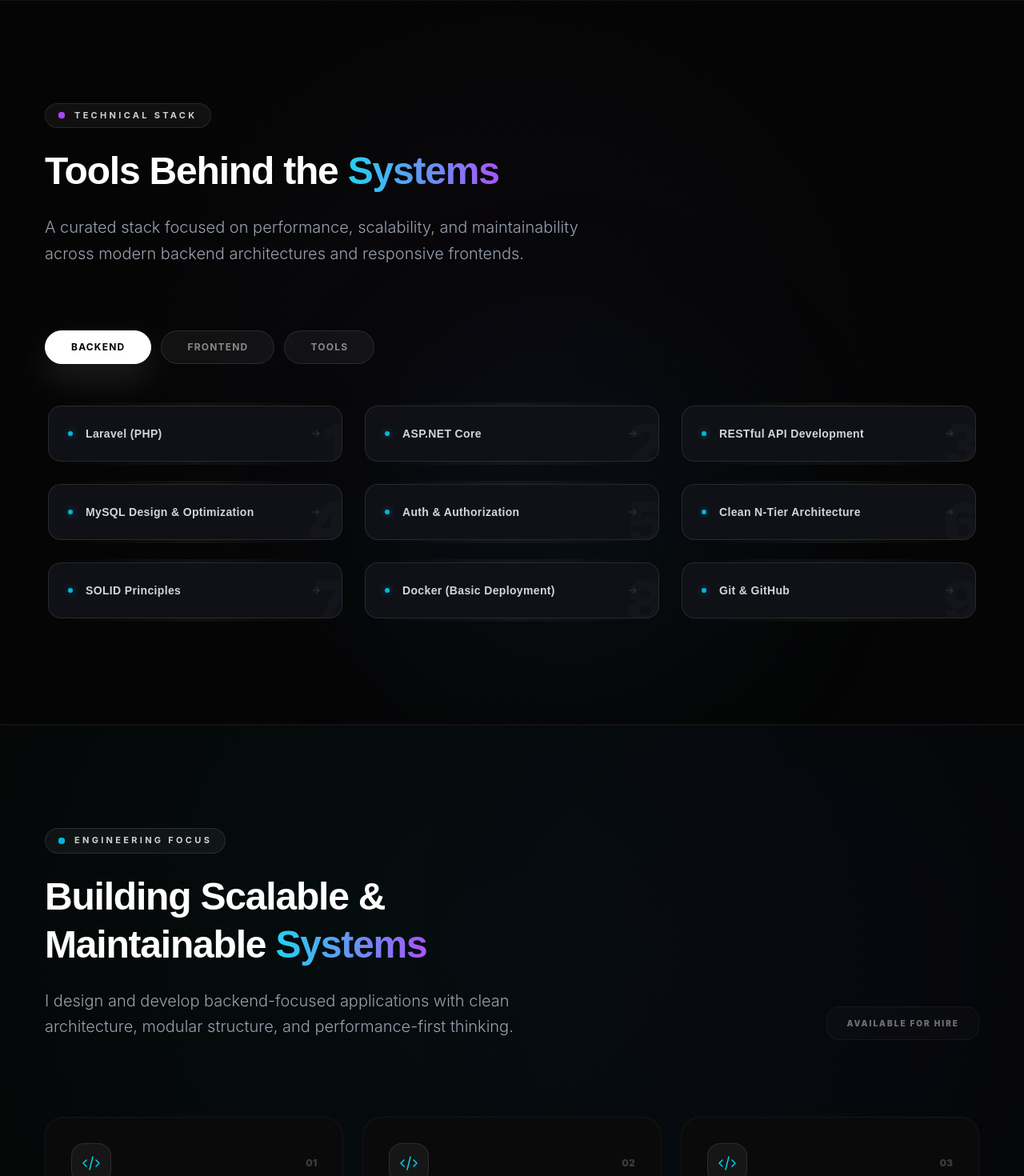
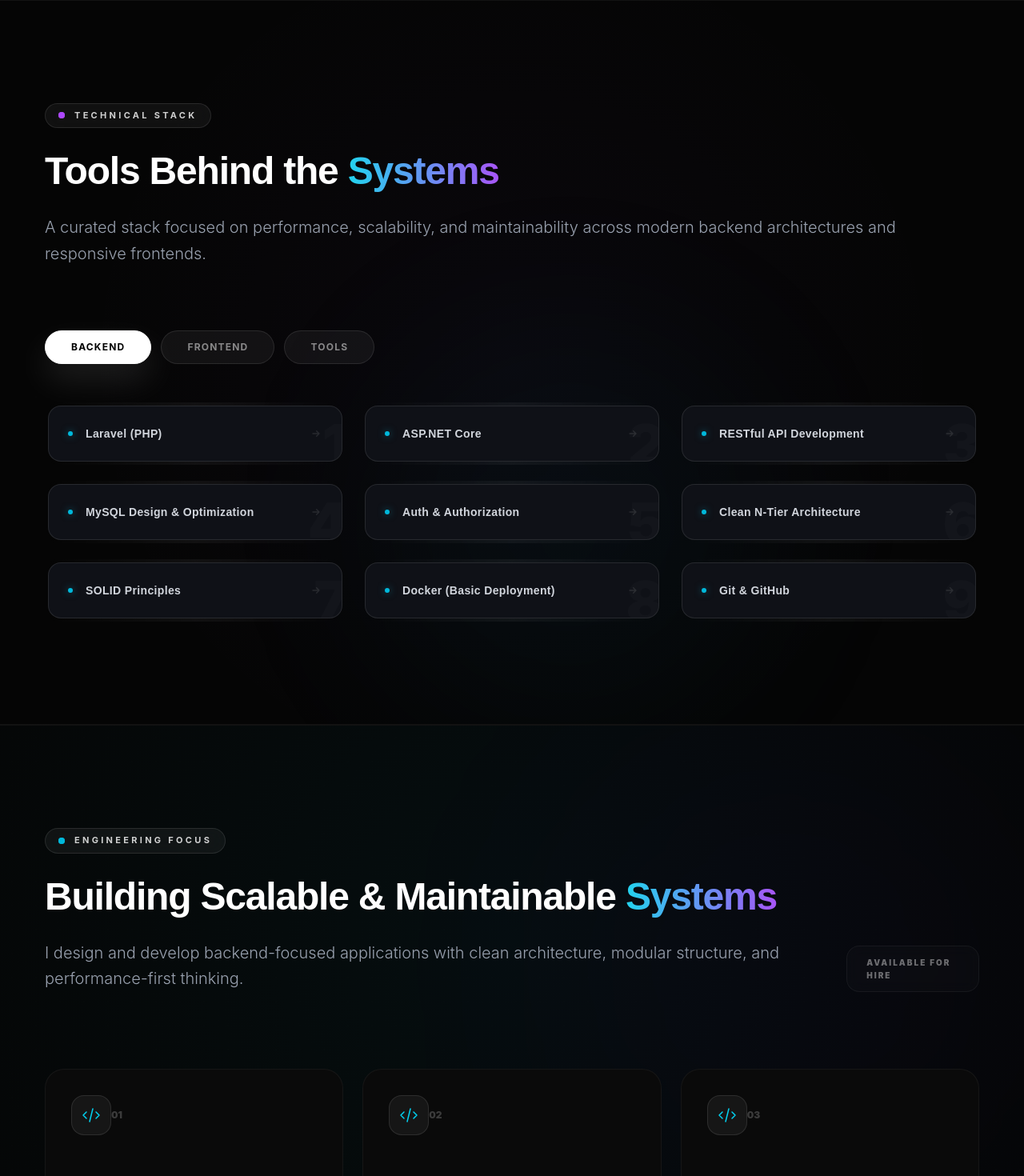
Before and after one commit to winmyatphyo99/wmp-portfolio, a Vue app: page / in a window 1280 px wide. Shown: the part 1680-3150 px from the top of the page at 80% size. Built offline with nearby package versions, Linux system fonts and the light colour scheme.

Commit message:
fixing services & skills sections

```diff
--- a/src/components/sections/ServicesSection.vue
+++ b/src/components/sections/ServicesSection.vue
@@ -33,7 +33,7 @@ const closeDetails = () => {
 
       <!-- HEADER -->
       <div class="flex flex-col md:flex-row md:items-end justify-between gap-10 mb-24">
-        <div class="max-w-2xl">
+        <div class="w-full">
           <div class="inline-flex items-center gap-3 px-4 py-1.5 rounded-full bg-white/5 border border-white/10 backdrop-blur-md mb-6">
             <span class="flex h-2 w-2">
               <span class="animate-ping absolute inline-flex h-2 w-2 rounded-full bg-cyan-400 opacity-75"></span>
@@ -73,7 +73,7 @@ const closeDetails = () => {
           <div class="absolute inset-0 opacity-0 group-hover:opacity-100 transition duration-500 bg-gradient-to-br from-cyan-500/5 via-transparent to-purple-500/5"></div>
 
           <div class="relative z-10">
-            <div class="flex justify-between items-center mb-12">
+            <div class="flex justify-start items-center mb-12">
               <div class="p-3 rounded-2xl bg-white/5 border border-white/10 group-hover:border-cyan-500/50 transition-colors">
                 <svg class="w-6 h-6 text-cyan-400" fill="none" stroke="currentColor" viewBox="0 0 24 24">
                   <path stroke-linecap="round" stroke-linejoin="round" stroke-width="1.5" d="M10 20l4-16m4 4l4 4-4 4M6 16l-4-4 4-4" />
--- a/src/components/sections/SkillsSection.vue
+++ b/src/components/sections/SkillsSection.vue
@@ -20,14 +20,17 @@ const setTab = (tab) => {
 
     <!-- Flash Design Background Elements -->
     <div class="absolute inset-0 bg-[radial-gradient(circle_at_50%_50%,_rgba(168,85,247,0.03),transparent_70%)]"></div>
-    <div class="absolute bottom-0 right-1/4 w-[500px] h-[500px] bg-cyan-600/10 blur-[120px] rounded-full opacity-20 animate-pulse"></div>
+    <div
+      class="absolute bottom-0 right-1/4 w-[500px] h-[500px] bg-cyan-600/10 blur-[120px] rounded-full opacity-20 animate-pulse">
+    </div>
     <div class="absolute inset-0 bg-grid-pattern opacity-10"></div>
 
     <div class="container-system relative z-10 px-6 mx-auto max-w-7xl">
 
       <!-- HEADER -->
-      <div class="max-w-2xl mb-20">
-        <div class="inline-flex items-center gap-3 px-4 py-1.5 rounded-full bg-white/5 border border-white/10 backdrop-blur-md mb-6">
+      <div class="mb-20">
+        <div
+          class="inline-flex items-center gap-3 px-4 py-1.5 rounded-full bg-white/5 border border-white/10 backdrop-blur-md mb-6">
           <span class="flex h-2 w-2">
             <span class="animate-ping absolute inline-flex h-2 w-2 rounded-full bg-purple-400 opacity-75"></span>
             <span class="relative inline-flex rounded-full h-2 w-2 bg-purple-500"></span>
@@ -49,38 +52,31 @@ const setTab = (tab) => {
 
       <!-- TABS SYSTEM -->
       <div class="flex flex-wrap gap-3 mb-12">
-        <button
-          v-for="(category, key) in skills"
-          :key="key"
-          @click="setTab(key)"
-          :class="[
+        <button v-for="(category, key) in skills" :key="key" @click="setTab(key)" :class="[
           'px-8 py-3 rounded-full text-xs uppercase tracking-widest font-bold transition-all duration-300 border',
           activeTab === key
             ? 'bg-white text-black border-white shadow-lg shadow-white/10 transition-all duration-300 ease-out'
             : 'bg-white/5 border-white/10 text-white/50 hover:bg-white/10 hover:text-white'
-          ]"
-        >
+        ]">
           {{ key }}
         </button>
       </div>
 
       <!-- GRID -->
       <Transition name="fade" mode="out-in">
+        <div :key="activeTab" class="grid grid-cols-1 sm:grid-cols-2 lg:grid-cols-3 gap-5">
+          <div v-for="(item, i) in skills[activeTab].items" :key="item"
+            class="group relative p-1 rounded-2xl transition-all duration-500 hover:shadow-[0_10px_40px_rgba(34,211,238,0.08)]">
+            <!-- Border Glow effect -->
             <div
-          :key="activeTab"
-          class="grid grid-cols-1 sm:grid-cols-2 lg:grid-cols-3 gap-5"
-        >
+              class="absolute inset-0 bg-gradient-to-r from-transparent via-white/5 to-transparent group-hover:from-cyan-500/20 group-hover:to-purple-500/20 rounded-2xl transition-all duration-500">
+            </div>
+
             <div
-            v-for="(item, i) in skills[activeTab].items"
-            :key="item"
-            class="group relative p-1 rounded-2xl transition-all duration-500 hover:shadow-[0_10px_40px_rgba(34,211,238,0.08)]"
-          >
-            <!-- Border Glow effect -->
-            <div class="absolute inset-0 bg-gradient-to-r from-transparent via-white/5 to-transparent group-hover:from-cyan-500/20 group-hover:to-purple-500/20 rounded-2xl transition-all duration-500"></div>
-
-            <div class="relative p-6 rounded-2xl bg-[#0f1117] border border-white/10 hover:border-cyan-400/30 flex items-center justify-between overflow-hidden">
+              class="relative p-6 rounded-2xl bg-[#0f1117] border border-white/10 hover:border-cyan-400/30 flex items-center justify-between overflow-hidden">
               <!-- Background Number -->
-              <span class="absolute -right-2 -bottom-4 text-7xl font-black text-white/[0.02] group-hover:text-cyan-500/[0.05] transition-colors">
+              <span
+                class="absolute -right-2 -bottom-4 text-7xl font-black text-white/[0.02] group-hover:text-cyan-500/[0.05] transition-colors">
                 {{ i + 1 }}
               </span>
 
@@ -91,7 +87,9 @@ const setTab = (tab) => {
                 </h3>
               </div>
 
-              <svg class="w-4 h-4 text-white/10 group-hover:text-purple-400 transition-all transform group-hover:translate-x-1" fill="none" stroke="currentColor" viewBox="0 0 24 24">
+              <svg
+                class="w-4 h-4 text-white/10 group-hover:text-purple-400 transition-all transform group-hover:translate-x-1"
+                fill="none" stroke="currentColor" viewBox="0 0 24 24">
                 <path stroke-linecap="round" stroke-linejoin="round" stroke-width="2" d="M13 7l5 5m0 0l-5 5m5-5H6" />
               </svg>
             </div>
@@ -124,6 +122,7 @@ const setTab = (tab) => {
   opacity: 0;
   transform: translateY(10px);
 }
+
 .fade-leave-to {
   opacity: 0;
   transform: translateY(-10px);
```
Lines whose indentation alone changed are shown as unchanged.
